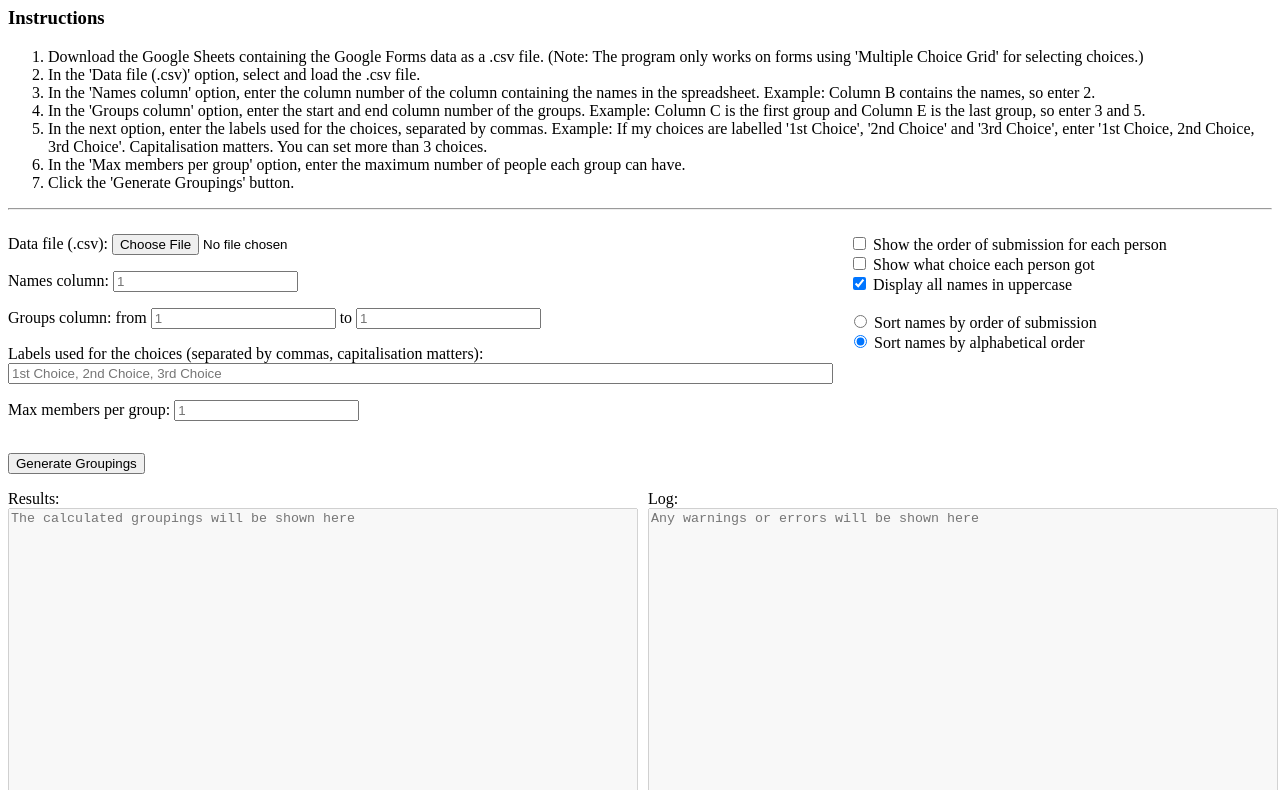
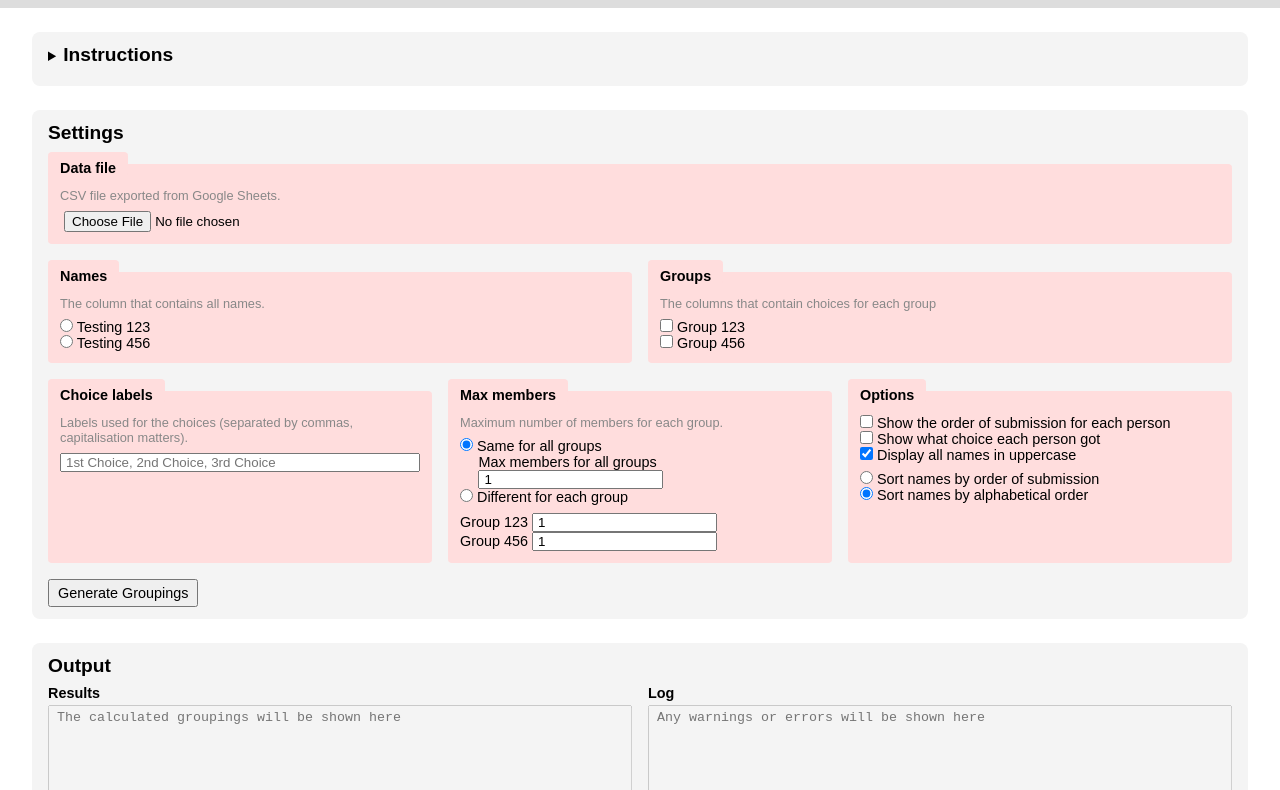
Before and after one commit to MastarCheeze/autogrouper, a website: page index.html in a window 1280 px wide. Shown: the part 73-863 px from the top of the page. Drawn offline with Linux system fonts and the light colour scheme.

Commit message:
new layout

```diff
--- a/index.css
+++ b/index.css
@@ -1,14 +1,148 @@
-.split {
-  display: flex;
-  width: 100%;
-  gap: 1rem;
+/* CSS Reset */
+* {
+  padding: 0;
+  margin: 0;
+  box-sizing: border-box;
 }
 
-.split > div {
+ol,
+ul {
+  padding-left: 40px;
+}
+
+fieldset {
+  border: none;
+}
+
+button {
+  font-size: inherit;
+}
+
+/* Colours */
+:root {
+  --bg-colour: #ffffff;
+  --header-bg-colour: #dddddd;
+  --section-bg-colour: #f4f4f4;
+  --fieldset-bg-colour: #ffdddd;
+
+  --description-fg-colour: #888888;
+}
+
+/* Main styles */
+body {
+  font-family: Arial, Helvetica, sans-serif;
+  background-color: var(--bg-colour);
+  font-size: 0.9rem;
+}
+
+header {
+  padding: 24px;
+  background: var(--header-bg-colour);
+  text-align: center;
+}
+
+main {
+  margin: 24px 32px;
+  display: flex;
+  flex-direction: column;
+  gap: 24px;
+}
+
+section {
+  padding: 12px 16px;
+  background: var(--section-bg-colour);
+  border-radius: 8px;
+}
+
+section h2 {
+  font-size: 1.2rem;
+  margin-bottom: 8px;
+}
+
+button {
+  padding: 4px 8px;
+}
+
+input {
+  padding-left: 4px;
+}
+
+textarea {
+  padding: 4px 8px;
+}
+
+/* Instructions */
+.instructions summary {
+  user-select: none;
+  cursor: pointer;
+}
+
+.instructions summary h2 {
+  display: inline-block;
+}
+
+/* Settings */
+div.settings-box {
+  display: flex;
+  flex-direction: column;
+  gap: 16px;
+}
+
+div.field-group {
+  display: flex;
+  flex-direction: row;
+  gap: 16px;
+}
+
+fieldset {
+  padding: 12px 12px;
+  background-color: var(--fieldset-bg-colour);
+  border-radius: 4px;
   flex: 1;
 }
 
-.output > div > textarea {
+fieldset legend {
+  padding: 8px 12px;
+  padding-bottom: 0;
+  margin-left: -12px;
+  background-color: var(--fieldset-bg-colour);
+  border-radius: 4px;
+  font-weight: bold;
+}
+
+p.description {
+  color: var(--description-fg-colour);
+  font-size: 0.8rem;
+}
+
+.field-box {
+  display: flex;
+  flex-direction: column;
+  gap: 8px;
+}
+
+.field-left-align-buttons {
+  padding-left: 18.45px;
+}
+
+/* Output */
+div.output-box {
+  display: flex;
+  flex-direction: row;
+  gap: 16px;
+}
+
+div.output-box > div {
+  flex: 1;
+}
+
+.output-title {
+  font-weight: bold;
+  margin-bottom: 4px;
+}
+
+section.output textarea {
   width: 100%;
+  height: 32rem;
   resize: none;
 }
--- a/index.html
+++ b/index.html
@@ -6,112 +6,212 @@
     <script src="autogrouper.js"></script>
     <link rel="stylesheet" href="index.css" />
   </head>
+
   <body>
+    <header>
       <h1>ALSTAR First Event Autogrouper</h1>
+    </header>
 
-    <h3>Instructions</h3>
+    <main>
+      <section class="instructions">
+        <details>
+          <summary><h2>Instructions</h2></summary>
           <ol>
             <li>
-        Download the Google Sheets containing the Google Forms data as a .csv file. (Note: The program only works on
-        forms using 'Multiple Choice Grid' for selecting choices.)
+              Download the Google Sheets containing the Google Forms data as a .csv file. (Note: The program only works
+              on forms using 'Multiple Choice Grid' for selecting choices.)
             </li>
             <li>In the 'Data file (.csv)' option, select and load the .csv file.</li>
             <li>
-        In the 'Names column' option, enter the column number of the column containing the names in the spreadsheet.
-        Example: Column B contains the names, so enter 2.
+              In the 'Names column' option, enter the column number of the column containing the names in the
+              spreadsheet. Example: Column B contains the names, so enter 2.
             </li>
             <li>
-        In the 'Groups column' option, enter the start and end column number of the groups. Example: Column C is the
-        first group and Column E is the last group, so enter 3 and 5.
+              In the 'Groups column' option, enter the start and end column number of the groups. Example: Column C is
+              the first group and Column E is the last group, so enter 3 and 5.
             </li>
             <li>
               In the next option, enter the labels used for the choices, separated by commas. Example: If my choices are
-        labelled '1st Choice', '2nd Choice' and '3rd Choice', enter '1st Choice, 2nd Choice, 3rd Choice'. Capitalisation
-        matters. You can set more than 3 choices.
+              labelled '1st Choice', '2nd Choice' and '3rd Choice', enter '1st Choice, 2nd Choice, 3rd Choice'.
+              Capitalisation matters. You can set more than 3 choices.
             </li>
             <li>In the 'Max members per group' option, enter the maximum number of people each group can have.</li>
             <li>Click the 'Generate Groupings' button.</li>
           </ol>
+        </details>
+      </section>
 
-    <hr />
+      <section class="settings">
+        <h2>Settings</h2>
 
-    <div class="split">
+        <div class="settings-box">
+          <div class="field-group">
+            <fieldset>
+              <legend>Data file</legend>
+
+              <div class="field-box">
+                <p class="description">CSV file exported from Google Sheets.</p>
+                <input type="file" name="data" id="data" accept=".csv" />
+              </div>
+            </fieldset>
+          </div>
+
+          <div class="field-group">
+            <fieldset>
+              <legend>Names</legend>
+
+              <div class="field-box">
+                <p class="description">The column that contains all names.</p>
+
                 <div>
-        <p>
-          Data file (.csv):
-          <input type="file" name="data" id="data" accept=".csv" />
-        </p>
-        <p>
-          Names column:
-          <input type="number" name="namesCol" id="namesCol" min="1" size="1" placeholder="1" />
-        </p>
-        <p>
-          Groups column: from
-          <input type="number" name="choicesFromCol" id="choicesFromCol" min="1" size="1" placeholder="1" />
-          to
-          <input type="number" name="choicesToCol" id="choicesToCol" min="1" size="1" placeholder="1" />
-        </p>
-        <p>
-          Labels used for the choices (separated by commas, capitalisation matters):
-          <br />
+                  <div>
+                    <input type="radio" name="names" id="names-1" />
+                    <label for="names-1">Testing 123</label>
+                  </div>
+
+                  <div>
+                    <input type="radio" name="names" id="names-2" />
+                    <label for="names-2">Testing 456</label>
+                  </div>
+                </div>
+              </div>
+            </fieldset>
+
+            <fieldset>
+              <legend>Groups</legend>
+
+              <div class="field-box">
+                <p class="description">The columns that contain choices for each group</p>
+
+                <div>
+                  <div>
+                    <input type="checkbox" name="groups" id="groups-1" />
+                    <label for="groups-1">Group 123</label>
+                  </div>
+
+                  <div>
+                    <input type="checkbox" name="groups" id="groups-2" />
+                    <label for="groups-2">Group 456</label>
+                  </div>
+                </div>
+              </div>
+            </fieldset>
+          </div>
+
+          <div class="field-group">
+            <fieldset>
+              <legend>Choice labels</legend>
+
+              <div class="field-box">
+                <p class="description">Labels used for the choices (separated by commas, capitalisation matters).</p>
                 <input
                   type="text"
                   name="choiceLabels"
                   id="choiceLabels"
-            size="100"
                   placeholder="1st Choice, 2nd Choice, 3rd Choice"
+                  rows="3"
                 />
-        </p>
-        <p>
-          Max members per group:
-          <input type="number" name="maxPeople" id="maxPeople" min="1" size="1" placeholder="1" />
-        </p>
+              </div>
+            </fieldset>
+
+            <fieldset>
+              <legend>Max members</legend>
+
+              <div class="field-box">
+                <p class="description">Maximum number of members for each group.</p>
+
+                <div>
+                  <div>
+                    <input type="radio" name="sameMaxMembers" id="sameMaxMembers-yes" checked />
+                    <label for="sameMaxMembers-yes">Same for all groups</label>
+                    <div class="field-left-align-buttons">
+                      Max members for all groups
+                      <input type="number" name="maxPeople" id="maxPeople-all" min="1" size="1" value="1" />
+                    </div>
+                  </div>
+
+                  <div>
+                    <input type="radio" name="sameMaxMembers" id="sameMaxMembers-no" />
+                    <label for="sameMaxMembers-no">Different for each group</label>
+                  </div>
+                </div>
+
+                <div>
+                  <div>
+                    Group 123
+                    <input type="number" name="maxPeople" id="maxPeople-1" min="1" size="1" value="1" />
                   </div>
                   <div>
-        <p>
+                    Group 456
+                    <input type="number" name="maxPeople" id="maxPeople-2" min="1" size="1" value="1" />
+                  </div>
+                </div>
+              </div>
+            </fieldset>
+
+            <fieldset>
+              <legend>Options</legend>
+
+              <div class="field-box">
+                <div>
+                  <div>
                     <input type="checkbox" name="submitOrder" id="submitOrder" />
                     <label for="submitOrder">Show the order of submission for each person</label>
-          <br />
+                  </div>
+                  <div>
                     <input type="checkbox" name="personChoice" id="personChoice" />
                     <label for="personChoice">Show what choice each person got</label>
-          <br />
+                  </div>
+                  <div>
                     <input type="checkbox" name="uppercase" id="uppercase" checked />
                     <label for="uppercase">Display all names in uppercase</label>
-          <br /><br />
+                  </div>
+                </div>
+
+                <div>
+                  <div>
                     <input type="radio" name="sort" id="sortSubmit" checked />
                     <label for="sortSubmit">Sort names by order of submission</label>
-          <br />
+                  </div>
+                  <div>
                     <input type="radio" name="sort" id="sortAlpha" checked />
                     <label for="sortAlpha">Sort names by alphabetical order</label>
-        </p>
                   </div>
                 </div>
-    <p><button id="submit">Generate Groupings</button></p>
+              </div>
+            </fieldset>
+          </div>
 
-    <div class="split output">
+          <div><button id="submit">Generate Groupings</button></div>
+        </div>
+      </section>
+
+      <section class="output">
+        <h2>Output</h2>
+
+        <div class="output-box">
           <div>
-        Results:
+            <div class="output-title">Results</div>
+            <div>
               <textarea
-          name="results"
                 id="results"
-          rows="40"
                 placeholder="The calculated groupings will be shown here"
-          disabled
-        ></textarea>
-      </div>
-      <div>
-        Log:
-        <textarea
-          name="log"
-          id="log"
-          rows="40"
-          placeholder="Any warnings or errors will be shown here"
                 wrap="off"
                 disabled
               ></textarea>
             </div>
           </div>
 
+          <div>
+            <div class="output-title">Log</div>
+            <div>
+              <textarea id="log" placeholder="Any warnings or errors will be shown here" wrap="off" disabled></textarea>
+            </div>
+          </div>
+        </div>
+      </section>
+    </main>
+
     <script src="index.js"></script>
   </body>
 </html>
```
Lines whose indentation alone changed are shown as unchanged.
